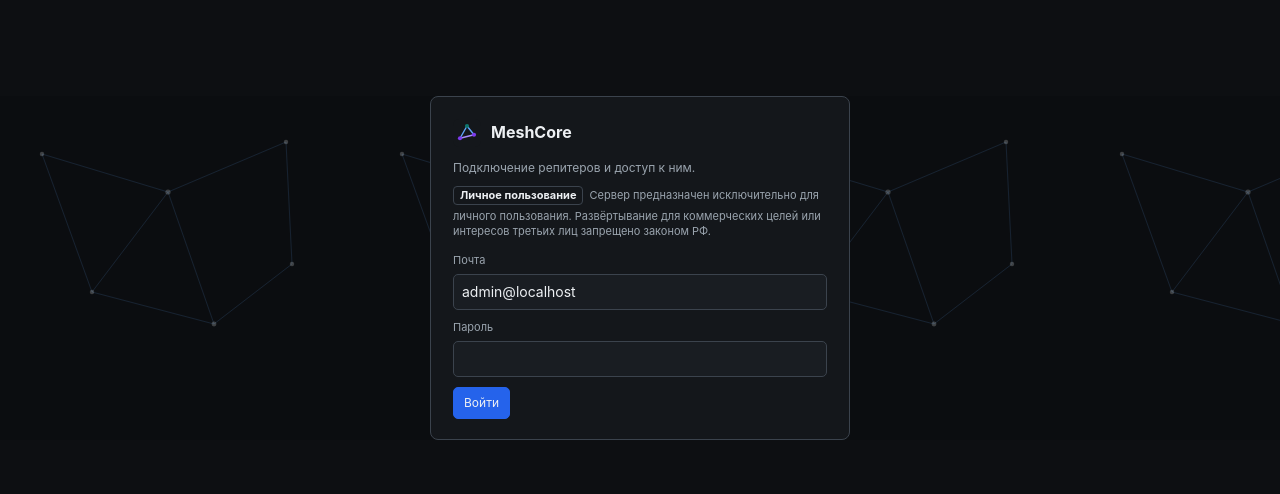
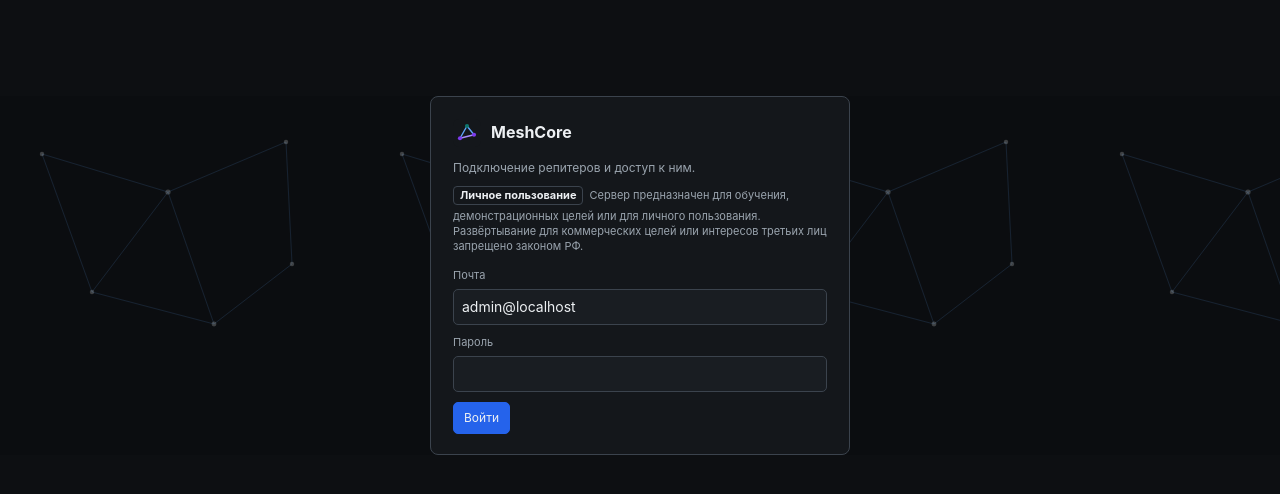
Before and after one commit to TERMIN36/MeshCore-MQTT, a React (Vite) app in the folder src/MeshCoreMqtt.Web/: page /login in a window 1280 px wide. Shown: the top 494 px of the page. Built offline with nearby package versions, Linux system fonts and the light colour scheme.

Commit message:
Уточнить, что сервер также для обучения и демонстрации.

```diff
--- a/src/MeshCoreMqtt.Web/src/user.tsx
+++ b/src/MeshCoreMqtt.Web/src/user.tsx
@@ -92,7 +92,7 @@
 }
 
 export const personalUseNotice =
-  "Сервер предназначен исключительно для личного пользования. Развёртывание для коммерческих целей или интересов третьих лиц запрещено законом РФ.";
+  "Сервер предназначен для обучения, демонстрационных целей или для личного пользования. Развёртывание для коммерческих целей или интересов третьих лиц запрещено законом РФ.";
 
 declare global {
   interface Window {
```
Also changed, not shown: 1 other file (tests, documents, lock files or other folders).
